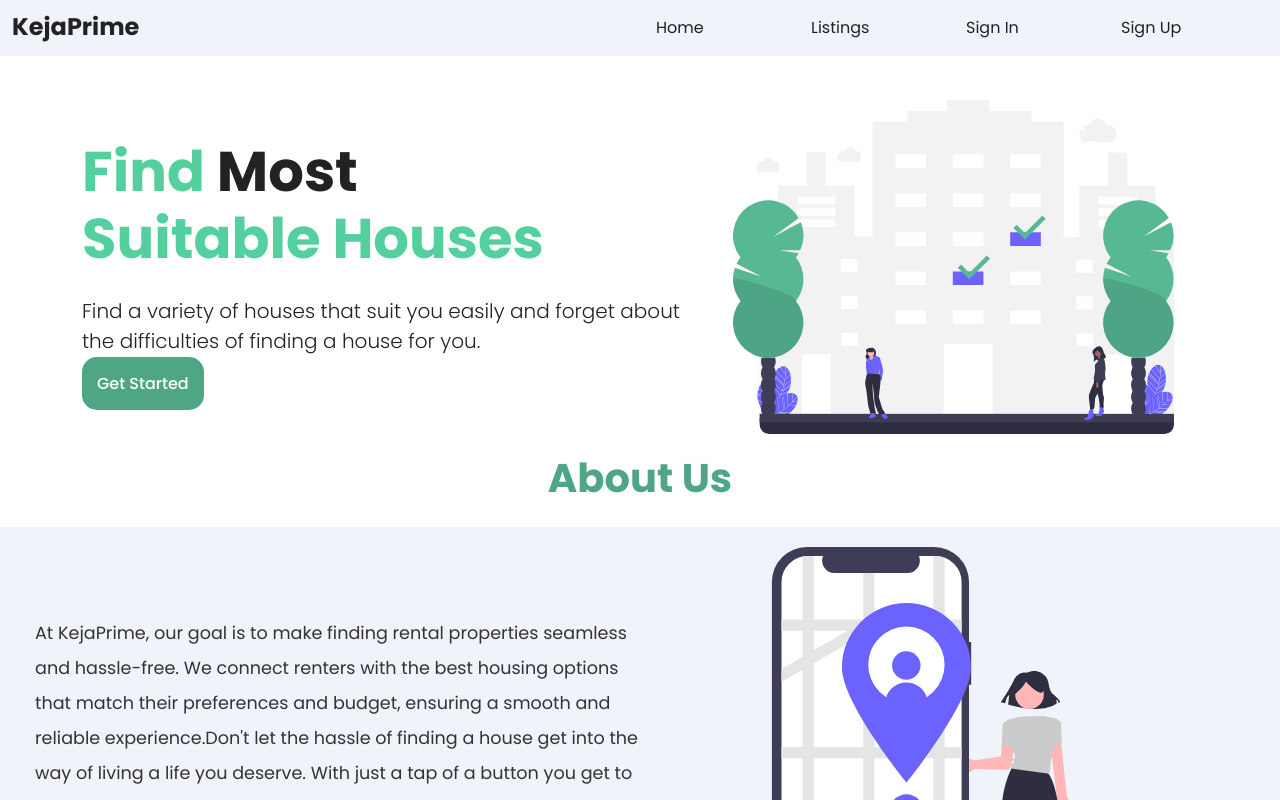
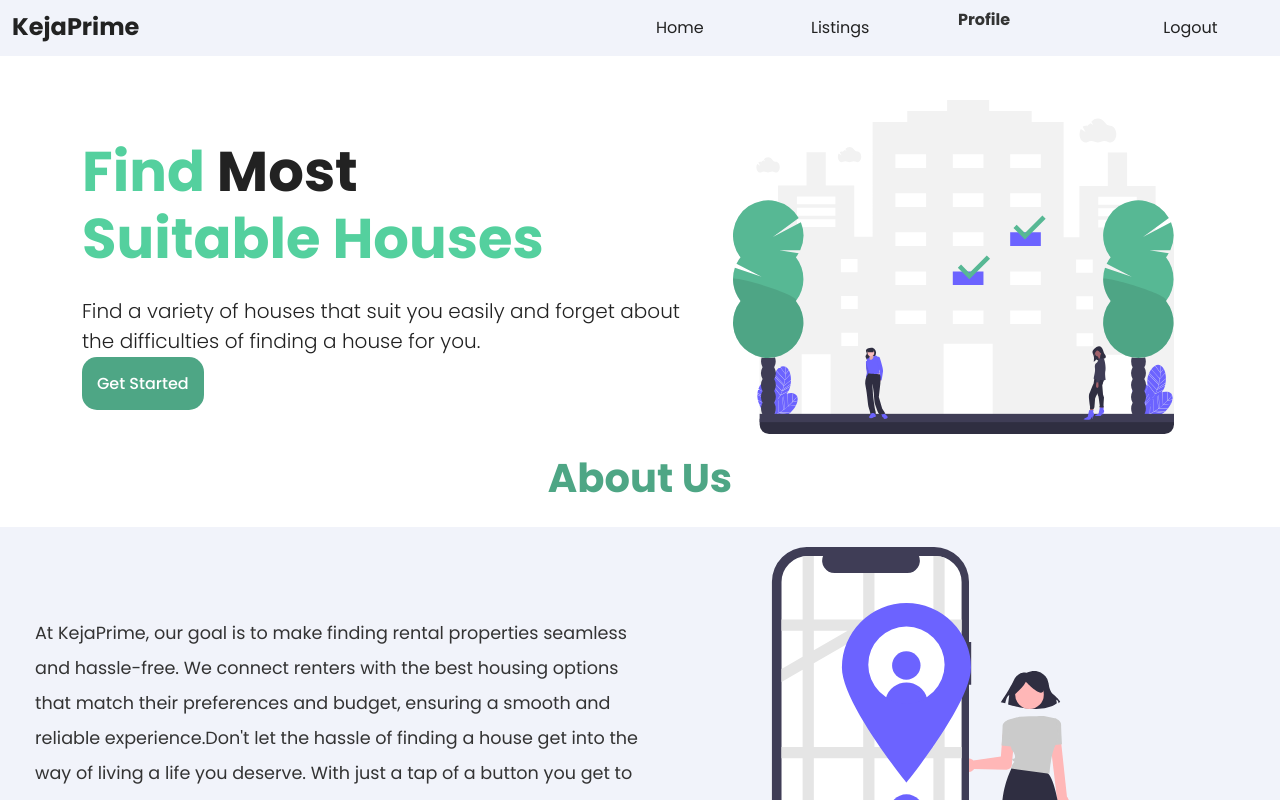
Before and after one commit to Pascal7601/kejaPrime, a React (Vite) app in the folder frontend/: page / in a window 1280 px wide. Shown: the top 800 px of the page. Built offline with nearby package versions, Linux system fonts and the light colour scheme.

Commit message:
houese details

```diff
--- a/frontend/src/components/Navbar.jsx
+++ b/frontend/src/components/Navbar.jsx
@@ -4,7 +4,7 @@ import 'bootstrap/dist/css/bootstrap.min.css';
 import '../styles/Navbar.css';
 
 function Navbar() {
-	const isloggedIn = false;
+	const isloggedIn = true;
 
 	return(
 		<nav className="navbar navbar-expand-lg custom-navbar fixed-top">
--- a/frontend/src/styles/Navbar.css
+++ b/frontend/src/styles/Navbar.css
@@ -34,7 +34,7 @@ nav ul {
   }
 
   .custom-navbar .navbar-toggler-icon {
-	filter: brightness(1000%);
+	filter: brightness(100%);
   }
 
   .custom-navbar .navbar-nav .nav-link:hover {
```
